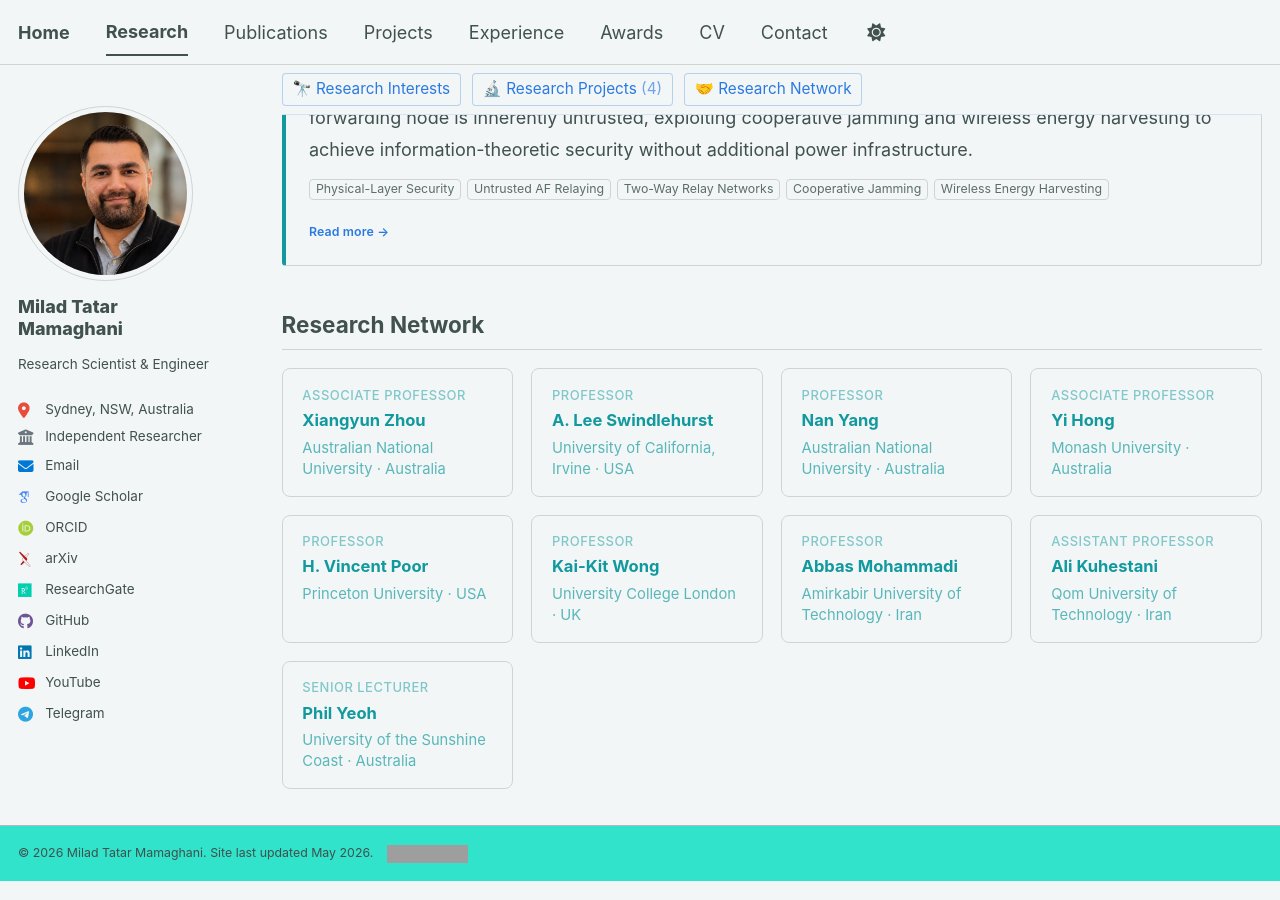
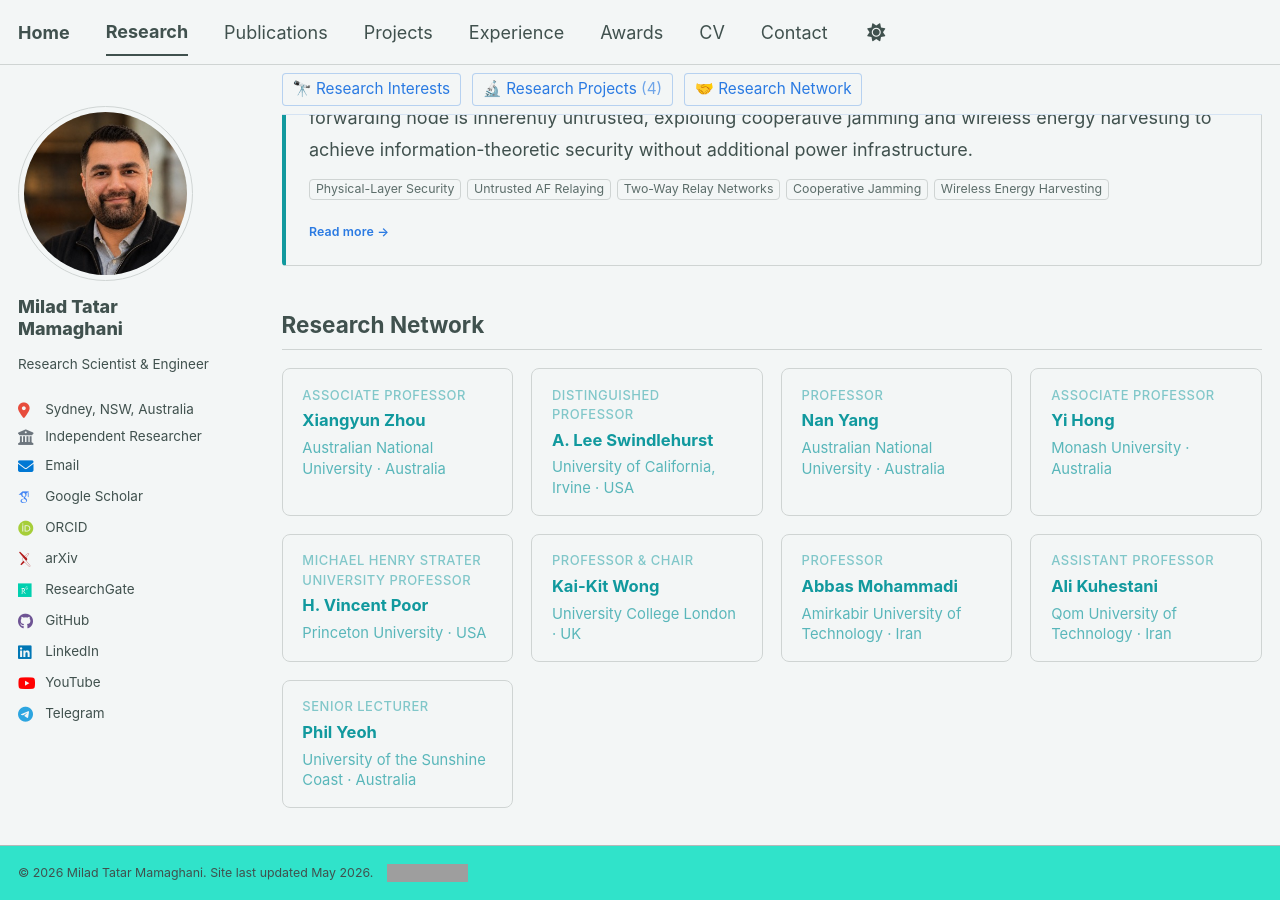
Before and after one commit to miladtm94/miladtm94.github.io, a Jekyll site: the page built from _pages/research.html, in a window 1280 px wide and 900 px high, scrolled down 1967 px. Built offline with Jekyll 4.4.1, drawn with Linux system fonts in a browser that asks for light colours; some web fonts are replaced; grey boxes are pictures that could not be loaded.

Commit message:
minor updates added

```diff
--- a/_pages/research.html
+++ b/_pages/research.html
@@ -67,7 +67,7 @@ author_profile: true
 
   <a href="https://scholar.google.com/citations?user=ibAcKWwAAAAJ" target="_blank" rel="noopener" style="text-decoration:none;">
     <div class="collab-card">
-      <div class="collab-title">Professor</div>
+      <div class="collab-title">Distinguished Professor</div>
       <div class="collab-name">A. Lee Swindlehurst</div>
       <div class="collab-inst">University of California, Irvine · USA</div>
     </div>
@@ -91,7 +91,7 @@ author_profile: true
 
   <a href="https://scholar.google.com/citations?user=Dq93mOUAAAAJ" target="_blank" rel="noopener" style="text-decoration:none;">
     <div class="collab-card">
-      <div class="collab-title">Professor</div>
+      <div class="collab-title">Michael Henry Strater University Professor</div>
       <div class="collab-name">H. Vincent Poor</div>
       <div class="collab-inst">Princeton University · USA</div>
     </div>
@@ -99,7 +99,7 @@ author_profile: true
 
   <a href="https://scholar.google.com/citations?user=kVhcY0gAAAAJ" target="_blank" rel="noopener" style="text-decoration:none;">
     <div class="collab-card">
-      <div class="collab-title">Professor</div>
+      <div class="collab-title">Professor &amp; Chair</div>
       <div class="collab-name">Kai-Kit Wong</div>
       <div class="collab-inst">University College London · UK</div>
     </div>
```
